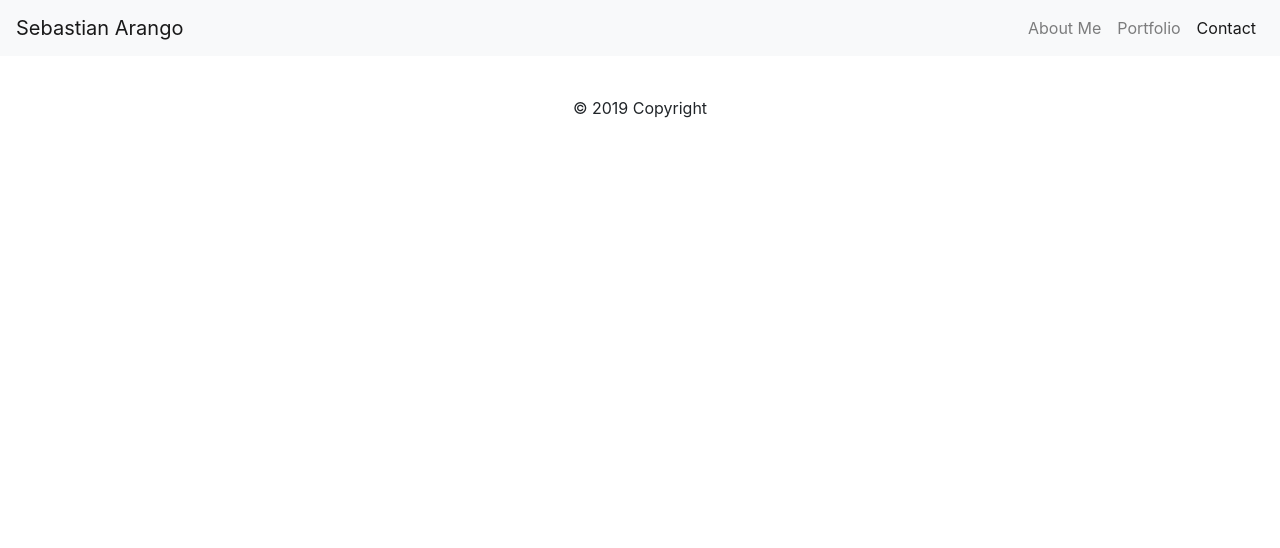
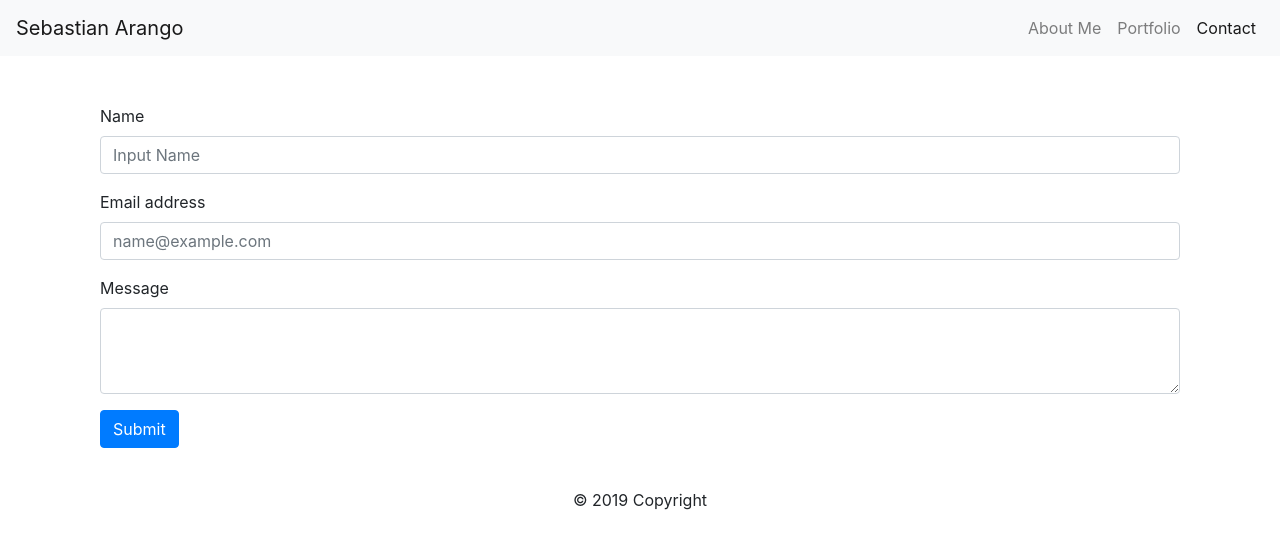
Before and after one commit to sjarango/Bootstrap-Portfolio, a plain HTML site: page contact.html in a window 1280 px wide. Drawn offline with nearby package versions, Linux system fonts and the light colour scheme.

Commit message:
Added forms to contact page

```diff
--- a/contact.html
+++ b/contact.html
@@ -33,6 +33,30 @@
 
   </head>
   <body>
+        <div class="container">
+            <div class="row mx-auto mt-5">
+                    <div class="col-md-12">
+                        <form>
+                            <div class="form-group">
+                                <label for="formGroupExampleInput">Name</label>
+                                <input type="text" class="form-control" id="formGroupExampleInput" placeholder="Input Name">
+                            </div>
+
+                            <div class="form-group">
+                                <label for="exampleFormControlInput1">Email address</label>
+                                <input type="email" class="form-control" id="exampleFormControlInput1" placeholder="name@example.com">
+                            </div>
+
+                            <div class="form-group">
+                                <label for="exampleFormControlTextarea1">Message</label>
+                                <textarea class="form-control" id="exampleFormControlTextarea1" rows="3"></textarea>
+                            </div>
+                            <button type="submit" class="btn btn-primary">Submit</button>
+                        </form>
+
+                    </div>
+            </div>
+        </div>
 
         <br>
         <footer class="footer-copyright text-center py-3">
```
